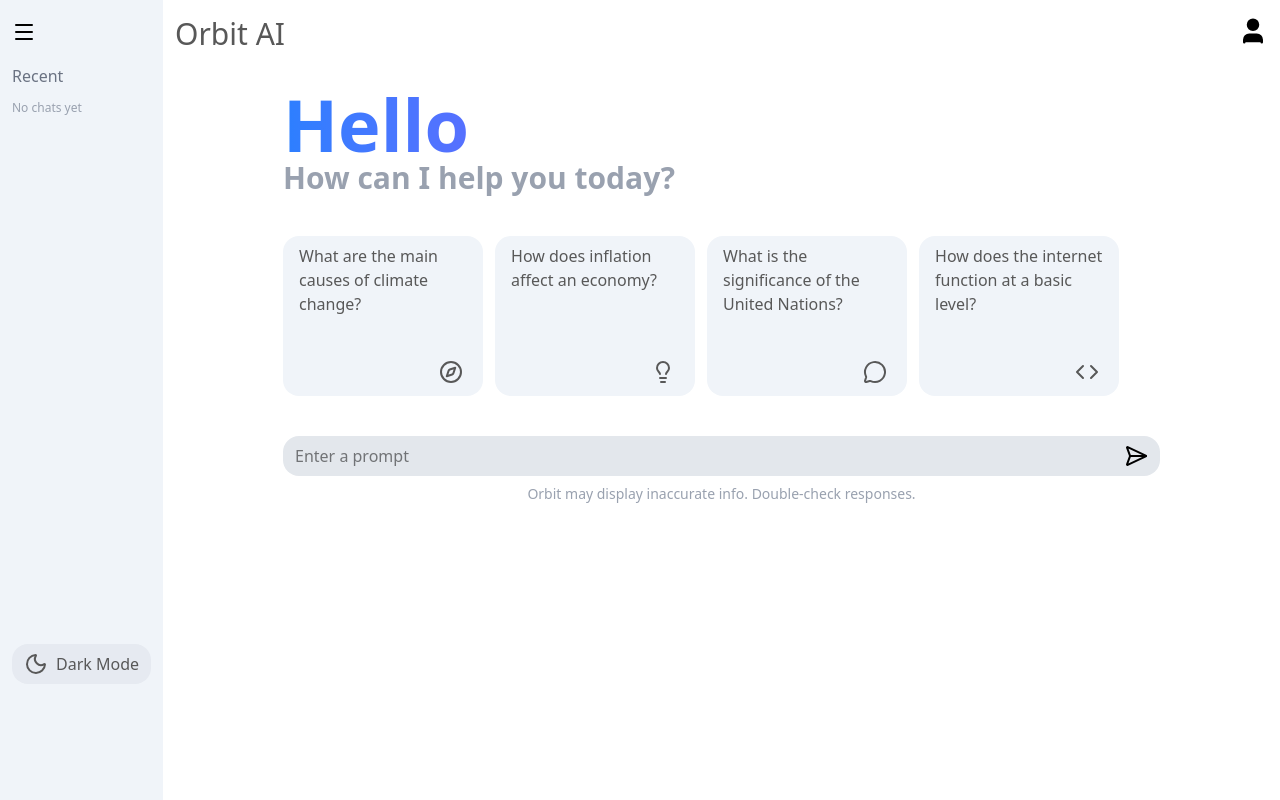
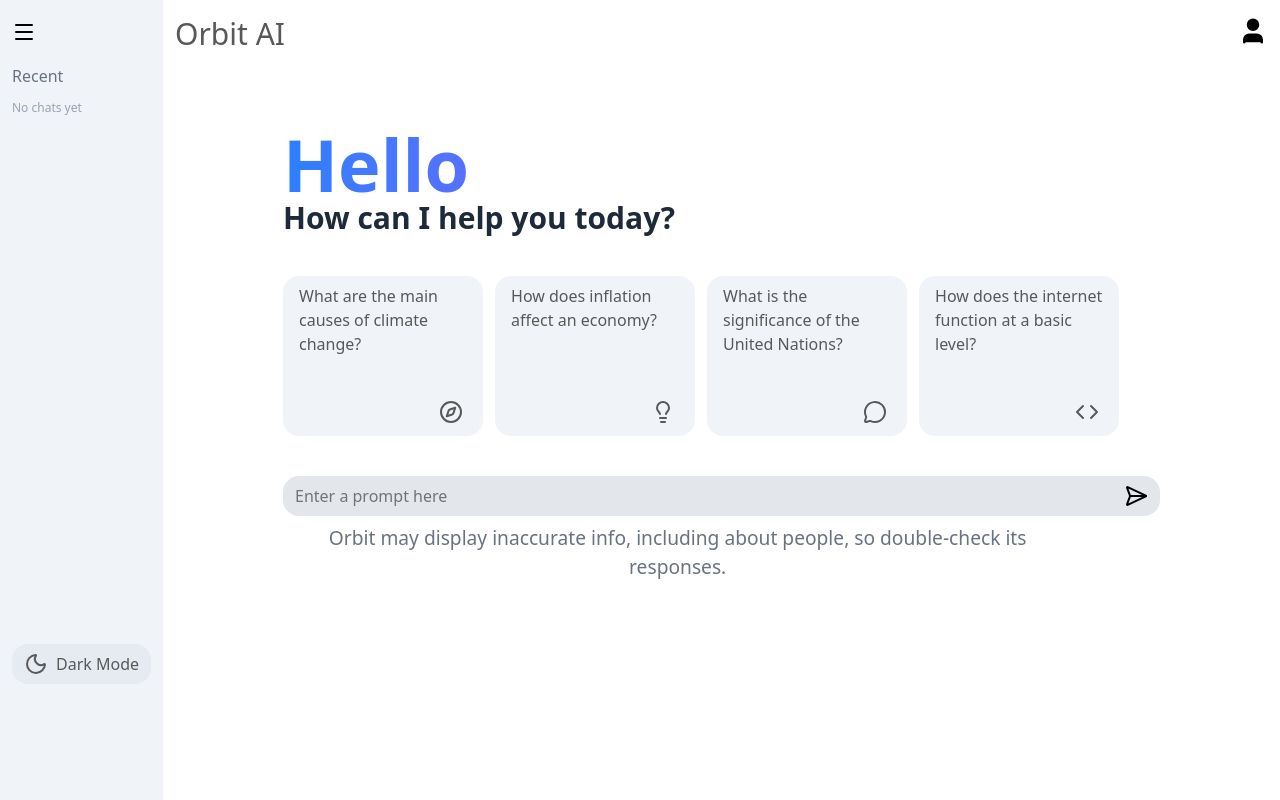
Before and after one commit to divyansh2187/orbit-ai, a React (Vite) app in the folder frontend/: page / in a window 1280 px wide. Built offline with nearby package versions, Linux system fonts and the light colour scheme.

Commit message:
state management solved

```diff
--- a/frontend/src/components/Center.jsx
+++ b/frontend/src/components/Center.jsx
@@ -1,76 +1,76 @@
-import React, { useEffect, useState } from "react";
+import React from "react";
+import { useState, useEffect } from "react";
+import Card from "./Card";
 import { Orbit, SendHorizontal } from "lucide-react";
 import ReactMarkdown from "react-markdown";
 import { useChat } from "../context/ChatContext";
-import Card from "./Card";
 import Nav from "./Nav";
 
 const Center = () => {
   const [prompt, setPrompt] = useState("");
+  const [response, setResponse] = useState("");
   const [typedResponse, setTypedResponse] = useState("");
+  const [usermess, setusermess] = useState("");
 
-  const {
-    messages,
-    activeChat,
-    setActiveChat,
-    addChat,
-    updateChat,
-    loading,
-    setLoading,
-    theme,
-  } = useChat();
+  const { messages, addMessage, activeChat, loading, setLoading, theme } = useChat();
 
   const sendPrompt = async (msg) => {
     const message = msg || prompt;
     if (!message.trim() || loading) return;
 
-    const newChat = {
-      id: Date.now(),
-      prompt: message,
-      response: "",
-      loading: true,
-    };
-
-    setActiveChat(newChat);
-    addChat(newChat);
     setLoading(true);
-    setPrompt("");
+    setusermess(message);
 
     try {
-      const res = await fetch(
-        "https://orbit-ai-1s0s.onrender.com/api/chat",
-        {
-          method: "POST",
-          headers: { "Content-Type": "application/json" },
-          body: JSON.stringify({ message }),
-        }
-      );
-
+      const res = await fetch("https://orbit-ai-1s0s.onrender.com/api/chat", {
+        method: "POST",
+        headers: { "Content-Type": "application/json" },
+        body: JSON.stringify({ message }),
+      });
       const data = await res.json();
-      updateChat(newChat.id, data.reply);
+      setResponse(data.reply);
+      addMessage("user", message);
+      addMessage("ai", data.reply);
     } catch (err) {
       console.error(err);
-      updateChat(newChat.id, "Something went wrong.");
     } finally {
       setLoading(false);
+      setPrompt("");
     }
   };
 
-  // Typing effect (driven by activeChat)
+  // Typing effect
   useEffect(() => {
-    if (!activeChat?.response) return;
-
+    if (!response) return;
     setTypedResponse("");
     let index = 0;
+    const interval = setInterval(() => {
+      setTypedResponse((prev) => prev + response[index]);
+      index++;
+      if (index >= response.length) clearInterval(interval);
+    }, 20);
+    return () => clearInterval(interval);
+  }, [response]);
 
-    const interval = setInterval(() => {
-      setTypedResponse((prev) => prev + activeChat.response[index]);
-      index++;
-      if (index >= activeChat.response.length) clearInterval(interval);
-    }, 20);
+  // Show recent clicked chat
+  useEffect(() => {
+    if (!activeChat) {
+      setResponse("");
+      setTypedResponse("");
+      setusermess("");
+      return;
+    }
 
-    return () => clearInterval(interval);
-  }, [activeChat]);
+    const index = messages.findIndex(
+      (msg) => msg.role === "user" && msg.content === activeChat
+    );
+
+    if (index !== -1 && messages[index + 1]?.role === "ai") {
+      setResponse(messages[index + 1].content);
+      setTypedResponse(messages[index + 1].content);
+      setusermess(activeChat);
+    }
+  }, [activeChat, messages]);
 
   return (
     <div
@@ -78,38 +78,40 @@ const Center = () => {
         theme === "light" ? "bg-white text-black" : "bg-gray-900 text-white"
       }`}
     >
-      <Nav />
-
-      <div className="py-5 px-6 md:px-30 flex flex-col gap-10">
-        {!activeChat ? (
+      <Nav/>
+      <div className="py-5 sm:py-15 px-6 justify-center md:px-30 flex flex-col gap-10">
+        {!usermess ? (
           <div>
             <h2 className="text-7xl font-bold bg-gradient-to-r from-blue-500 to-purple-600 bg-clip-text text-transparent">
               Hello
             </h2>
-            <p className="text-3xl font-bold text-gray-400">
+            <p className={`text-3xl font-bold ${theme === "light" ? "text-gray-800" : "text-gray-300"}`}>
               How can I help you today?
             </p>
           </div>
         ) : (
           <div className="flex gap-2 items-center">
-            <Orbit className="size-10" />
-            <span className="text-3xl font-bold bg-gradient-to-r from-blue-500 to-purple-600 bg-clip-text text-transparent">
-              {activeChat.prompt}
+            <Orbit
+              className="size-10"
+              color={theme === "light" ? "#3B82F6" : "#FACC15"}
+            />
+            <span className="bg-gradient-to-r from-blue-500 to-purple-600 bg-clip-text text-transparent text-3xl font-bold">
+              {usermess}
             </span>
           </div>
         )}
 
         {loading && (
-          <div className="flex justify-center">
-            <div className="loader"></div>
+          <div className="h-full w-full flex justify-center">
+            <div className="loader" ></div>
           </div>
         )}
 
-        {!loading && !activeChat && <Card />}
+        {!loading && !response && <Card />}
 
-        {!loading && activeChat?.response && (
+        {!loading && response && (
           <div
-            className={`w-[88%] p-4 rounded-2xl ${
+            className={`w-[88%] p-4 rounded-2xl text-base overflow-hidden transition-colors duration-300 ${
               theme === "light" ? "bg-[#F4F6FA]" : "bg-gray-700"
             }`}
           >
@@ -119,25 +121,28 @@ const Center = () => {
 
         <div className="flex flex-col gap-2">
           <div
-            className={`px-3 py-2 flex items-center rounded-2xl ${
-              theme === "light" ? "bg-[#E3E7EC]" : "bg-gray-700"
+            className={`w-[100%] md:[88%] px-3 py-2 flex justify-between items-center rounded-2xl transition-colors duration-300 ${
+              theme === "light" ? "bg-[#E3E7EC] text-black" : "bg-gray-700 text-white"
             }`}
           >
             <input
               value={prompt}
               onChange={(e) => setPrompt(e.target.value)}
+              type="text"
+              className={`w-[95%] h-full border-none outline-none focus:ring-0 bg-transparent ${theme === "dark" ? "text-white" : "text-black"}`}
+              placeholder="Enter a prompt here"
               onKeyDown={(e) => e.key === "Enter" && sendPrompt()}
-              className="w-full bg-transparent outline-none"
-              placeholder="Enter a prompt"
             />
             <button onClick={() => sendPrompt()} disabled={loading}>
-              <SendHorizontal />
+              <SendHorizontal className={loading ? "opacity-50" : ""} />
             </button>
           </div>
 
-          <p className="text-center text-sm text-gray-400">
-            Orbit may display inaccurate info. Double-check responses.
-          </p>
+          <div className={`text-center w-[90%] font-thin text-[2vw] md:text-[1.5vw] transition-colors duration-300 ${
+            theme === "light" ? "text-gray-500" : "text-gray-400"
+          }`}>
+            Orbit may display inaccurate info, including about people, so double-check its responses.
+          </div>
         </div>
       </div>
     </div>
```
